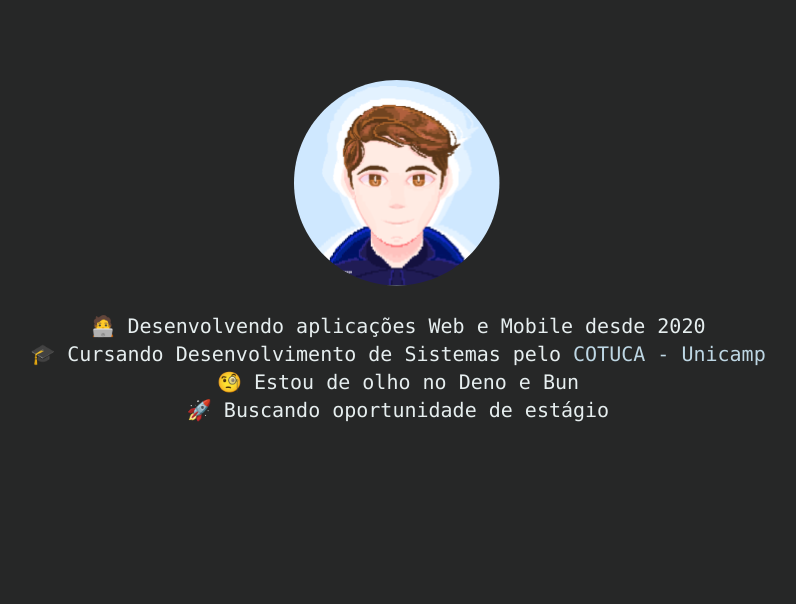
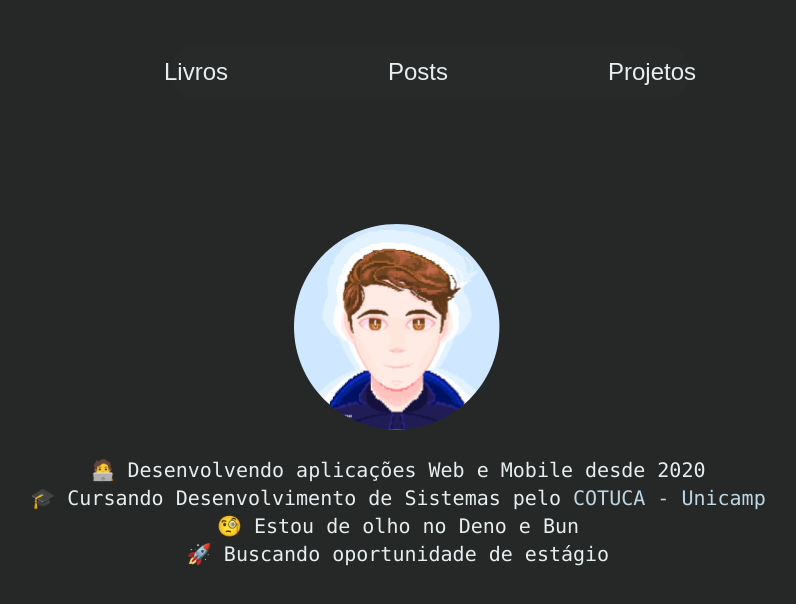
Before and after one commit to miguel-l-b/miguel-l-b.dev, a React (Create React App) app: page / in a window 1280 px wide. Shown: the top 604 px of the page, without its empty margins (242-1038 px from the left). Built offline with nearby package versions, Linux system fonts and the light colour scheme.

Commit message:
Fix import and update image source path

```diff
--- a/src/pages/Home.tsx
+++ b/src/pages/Home.tsx
@@ -1,13 +1,13 @@
-// import Header from "../components/Header"
+import Header from "../components/Header"
 
 export default function Home(): JSX.Element {
   return (
     <>
-      {/* <Header path="home" /> */}
+      <Header path="home" />
       <main className="text-center mt-20">
         <img
           className="w-52 h-52 m-auto"
-          src="logo-ellipse.svg"
+          src="/logo-ellipse.svg"
           alt="logo tipo"
         />
         <br />
```
